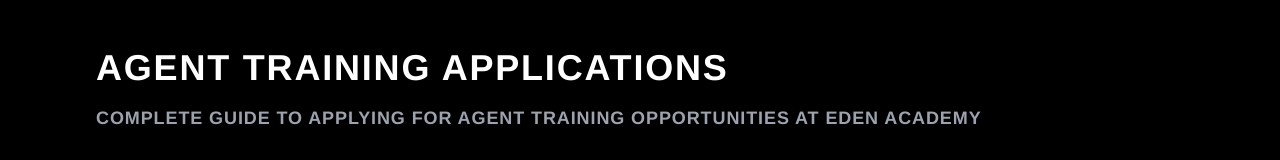
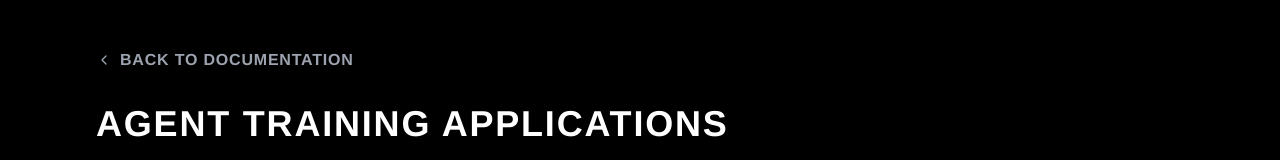
Before and after one commit to brightseth/eden, a Next.js app: page /admin/docs/applications in a window 1280 px wide. Shown: the top 160 px of the page. Built offline with nearby package versions, Linux system fonts and the light colour scheme; no server answers.

Commit message:
Add back to docs navigation link in applications page

```diff
--- a/src/app/admin/docs/applications/page.tsx
+++ b/src/app/admin/docs/applications/page.tsx
@@ -1,9 +1,19 @@
-import { User, FileText, CheckCircle, Star, Users, ArrowRight } from 'lucide-react';
+import { User, FileText, CheckCircle, Star, Users, ArrowRight, ChevronLeft } from 'lucide-react';
+import Link from 'next/link';
 
 export default function ApplicationsDocsPage() {
   return (
     <div className="min-h-screen bg-black text-white">
       <div className="max-w-6xl mx-auto px-4 sm:px-6 lg:px-8 py-12">
+        {/* Back to Docs Link */}
+        <Link
+          href="/admin/docs"
+          className="inline-flex items-center gap-2 text-gray-400 hover:text-white mb-8 transition-colors"
+        >
+          <ChevronLeft className="w-4 h-4" />
+          <span>Back to Documentation</span>
+        </Link>
+
         {/* Header */}
         <div className="mb-12">
           <h1 className="text-4xl font-bold mb-4">Agent Training Applications</h1>
```
